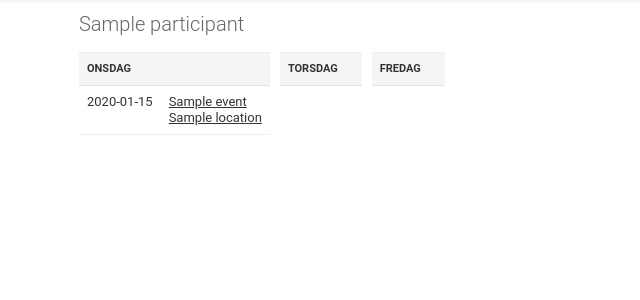
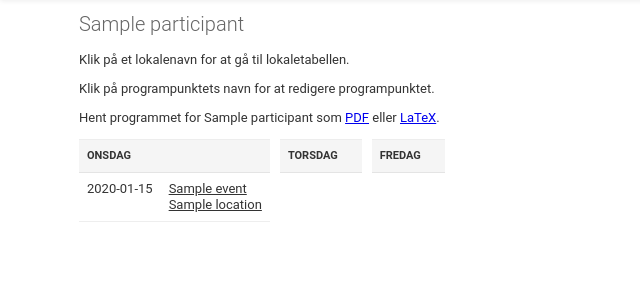
Before and after one commit to matfystutor/lokaler, a Django app: page /hold/1/ in a window 1280 px wide. Shown: the part 72-372 px from the top of the page, without its empty margins (0-640 px from the left). Run offline with Django 3.2, Linux system fonts and the light colour scheme; tables that the repository leaves empty hold one stand-in row (values such as "Sample post"); lists and menus that the app fills with data are empty; parts of the project's set-up code (start-up, migrations or seed data) failed here and were passed over.

Commit message:
Allow getting programs for individual Participants

```diff
--- a/lokaleplan/templates/lokaleplan/participantdetail.html
+++ b/lokaleplan/templates/lokaleplan/participantdetail.html
@@ -3,6 +3,11 @@
 {% block title %}{{ participant }}{% endblock %}
 {% block content %}
 <h1>{{ participant }}</h1>
+<p>Klik på et lokalenavn for at gå til lokaletabellen.</p>
+<p>Klik på programpunktets navn for at redigere programpunktet.</p>
+<p>Hent programmet for {{ participant }} som
+<a href="{% url 'participant-pdf' pk=participant.pk %}">PDF</a> eller
+<a href="{% url 'participant-tex' pk=participant.pk %}">LaTeX</a>.</p>
 <div class="participant-schedule">
 {% for day in days %}
 <table>
--- a/lokaleplan/urls.py
+++ b/lokaleplan/urls.py
@@ -28,6 +28,10 @@ urlpatterns = [
     url(r'^$', Home.as_view(), name='home'),
     url(r'^import/$', PerlView.as_view(), name='import'),
     url(r'^hold/(?P<pk>[0-9]+)/$', ParticipantDetail.as_view(), name='participant_detail'),
+    url(r'^hold/(?P<pk>[0-9]+)/tex/$', ParticipantPlans.as_view(),
+        name='participant-tex', kwargs=dict(mode='source')),
+    url(r'^hold/(?P<pk>[0-9]+)/pdf/$', ParticipantPlans.as_view(),
+        name='participant-pdf', kwargs=dict(mode='pdf')),
     url(r'^locations/$', EventTable.as_view(),
         name='locations', kwargs=dict(mode='locations')),
     url(r'^participants/$', EventTable.as_view(),
--- a/lokaleplan/views.py
+++ b/lokaleplan/views.py
@@ -121,8 +121,12 @@ def get_plans_tex(participants=None):
 
 
 class ParticipantPlans(View):
-    def get(self, request, mode):
-        source = get_plans_tex()
+    def get(self, request, mode, pk=None):
+        if pk is None:
+            participants = None
+        else:
+            participants = [get_object_or_404(Participant, pk=pk)]
+        source = get_plans_tex(participants)
         if mode == 'source':
             return HttpResponse(source,
                                 content_type='text/plain; charset=utf8')
```
